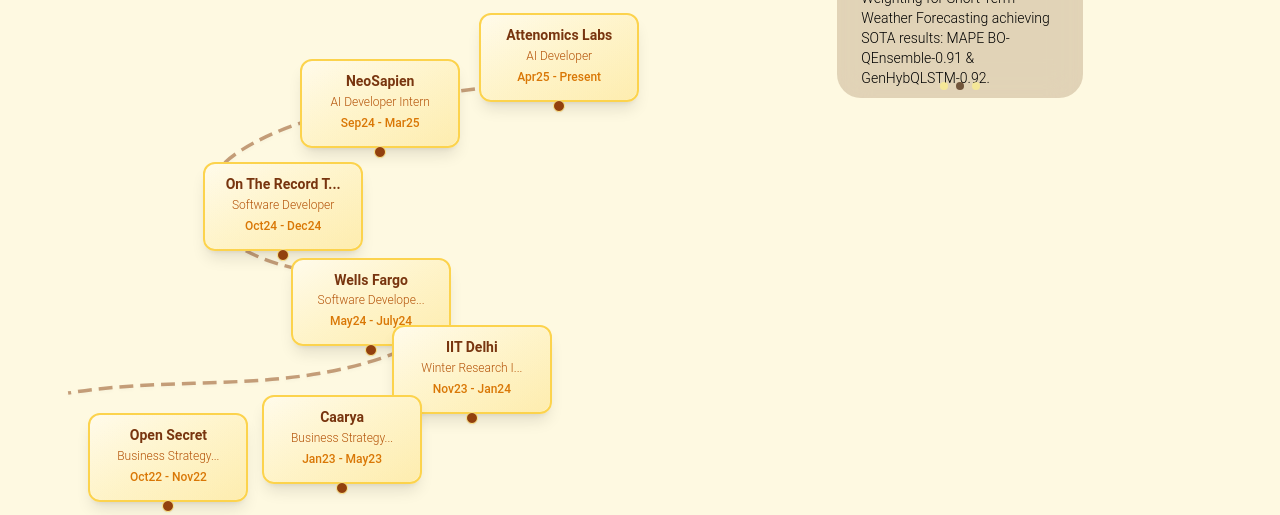
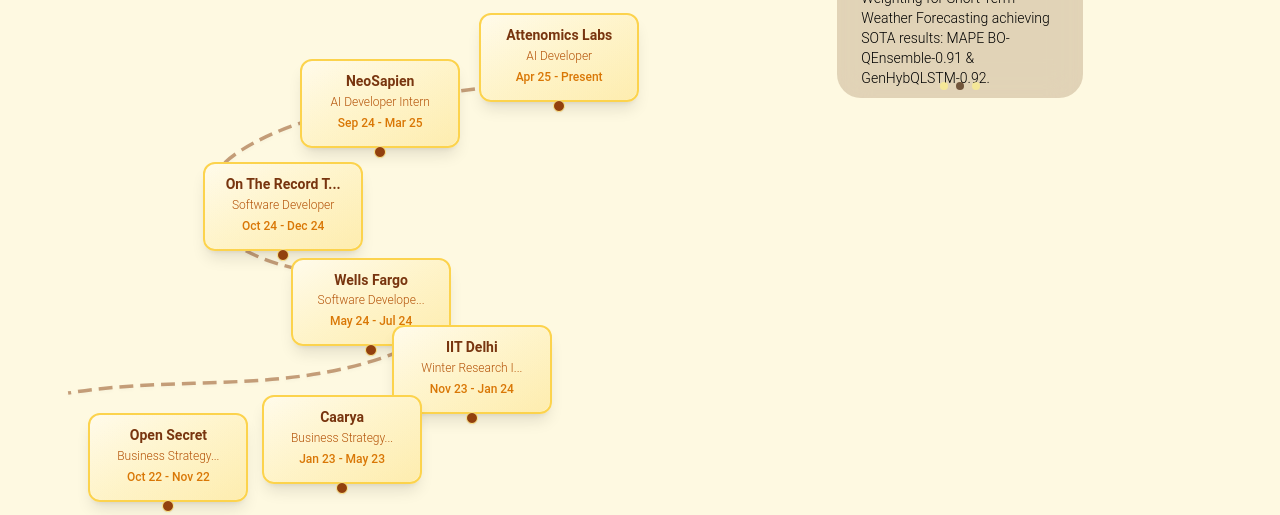
Before and after one commit to mallikaakash/nouveau-portfolio, a Next.js app: page / in a window 1280 px wide. Shown: the part 534-1049 px from the top of the page. Built offline with nearby package versions, Linux system fonts and the light colour scheme.

Commit message:
some changes

```diff
--- a/package.json
+++ b/package.json
@@ -9,6 +9,7 @@
     "lint": "next lint"
   },
   "dependencies": {
+    "@vercel/analytics": "^1.5.0",
     "class-variance-authority": "^0.7.1",
     "clsx": "^2.1.1",
     "emailjs-com": "^3.2.0",
--- a/src/app/layout.tsx
+++ b/src/app/layout.tsx
@@ -2,6 +2,7 @@
 import { Geist, Geist_Mono } from "next/font/google";
 import "./globals.css";
 import CursorTrail from "@/components/CursorTrail";
+import { Analytics } from "@vercel/analytics/next";
 
 const geistSans = Geist({
   variable: "--font-geist-sans",
@@ -30,6 +31,7 @@
       >
         <CursorTrail />
         {children}
+        <Analytics />
       </body>
     </html>
   );
--- a/src/components/ExperienceRoadmap.tsx
+++ b/src/components/ExperienceRoadmap.tsx
@@ -1,7 +1,7 @@
 "use client";
 
 import React, { useState } from "react";
-import { motion, AnimatePresence } from "framer-motion";
+import { motion } from "framer-motion";
 
 interface Experience {
   id: number;
@@ -18,7 +18,7 @@
     id: 1,
     company: "Attenomics Labs",
     position: "AI Developer",
-    duration: "Apr25 - Present",
+    duration: "Apr 25 - Present",
     location: "Remote",
     description: "Freelance AI consultant and developer working at the intersection of AI and web3. Building custom models and applications to suit the needs of the startup.",
     link: "https://www.linkedin.com/company/neosapien/posts/?feedView=all"
@@ -27,7 +27,7 @@
     id: 2,
     company: "NeoSapien",
     position: "AI Developer Intern",
-    duration: "Sep24 - Mar25",
+    duration: "Sep 24 - Mar 25",
     location: "Bengaluru, India",
     description: "Working as an AI developer and researcher to implement the Second Brain infrastructure. It aims to serve as an AI companion and a knowledge repository for the user.",
     link: "https://www.linkedin.com/company/neosapien/posts/?feedView=all"
@@ -36,7 +36,7 @@
     id: 3,
     company: "On The Record Technology",
     position: "Software Developer",
-    duration: "Oct24 - Dec24",
+    duration: "Oct 24 - Dec 24",
     location: "California, Remote",
     description: "Developed a desktop application - BlueCat for legal proceedings transcription in courts. As one of the early engineers (contract), my work focused on the speech-to-text models transcription infrastructure, along with coding frontend components."
   },
@@ -44,7 +44,7 @@
     id: 4,
     company: "Wells Fargo",
     position: "Software Developer Intern",
-    duration: "May24 - July24",
+    duration: "May 24 - Jul 24",
     location: "Chennai, India",
     description: "As part of the Process Transformation and Automation team, I developed full stack applications to streamline the business functions and the manual processes.",
     link: "https://www.linkedin.com/company/wellsfargo/"
@@ -53,7 +53,7 @@
     id: 5,
     company: "IIT Delhi",
     position: "Winter Research Intern",
-    duration: "Nov23 - Jan24",
+    duration: "Nov 23 - Jan 24",
     location: "Remote",
     description: "Worked under the guidance of Dr. Tapan K Gandhi on classification of the stages and progress of Non-Alcoholic Fatty Liver Disease, based on clinical tabulated data.",
     link: "https://www.linkedin.com/company/caarya/posts/?feedView=all"
@@ -62,7 +62,7 @@
     id: 6,
     company: "Caarya",
     position: "Business Strategy Intern",
-    duration: "Jan23 - May23",
+    duration: "Jan 23 - May 23",
     location: "Remote",
     description: "Caarya is a student work-study initiative whose goal is to drive the Indian startup ecosystem. I worked with a vibrant team of fantastic individuals and was guided by my peers and seniors. This is where I learnt the very fundamentals of the operational strategy of a startup.",
     link: "https://www.linkedin.com/company/caarya/posts/?feedView=all"
@@ -71,7 +71,7 @@
     id: 7,
     company: "Open Secret",
     position: "Business Strategy & Marketing Intern",
-    duration: "Oct22 - Nov22",
+    duration: "Oct 22 - Nov 22",
     location: "Remote",
     description: "Dipping my toes into the startup culture. Worked as business strategy intern and marketing intern. Built the presence of the brand on college campus and generated sales of 40k INR in a month.",
     link: "https://www.linkedin.com/company/opensecretsnacks/posts/?feedView=all"
```
Also changed, not shown: 1 other file (tests, documents, lock files or other folders).
